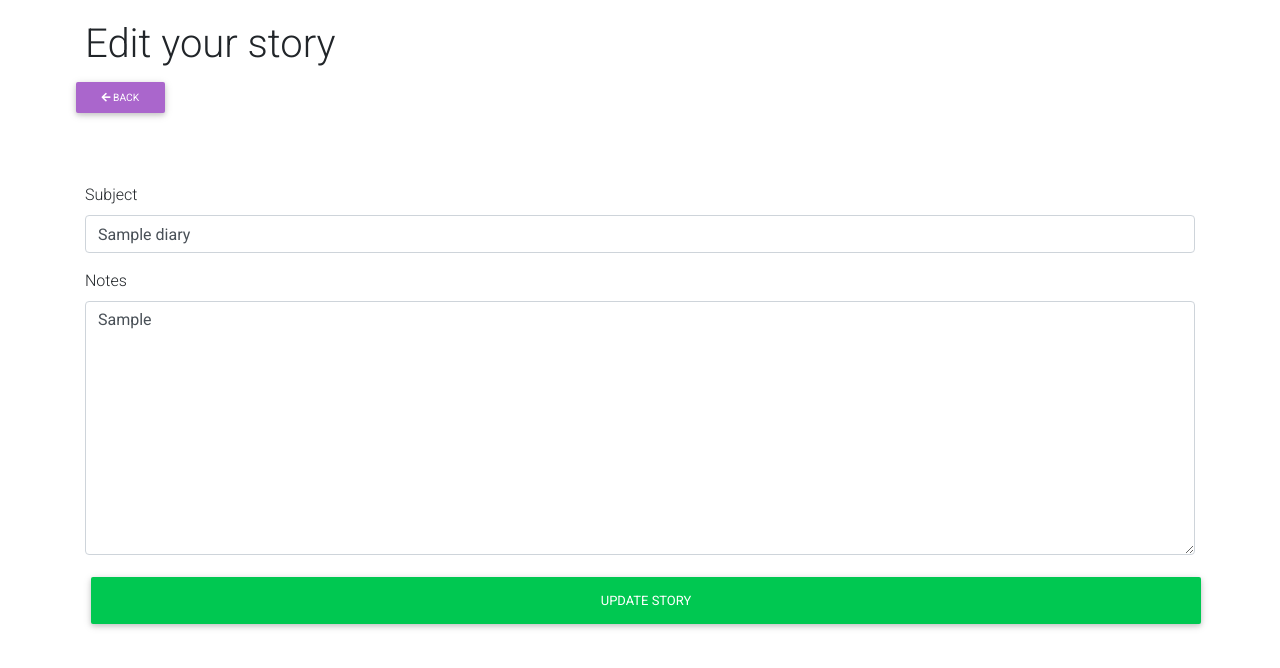
After one commit to joejoe123312/dailyDiary, a PHP site: page /updateDiaryProc.php?diaryId=1 in a window 1280 px wide. The commit adds this page. Shown: the top 668 px of the page. Run offline with PHP 8.4, Linux system fonts and the light colour scheme; tables that the repository leaves empty or names only in its code hold one stand-in row (values such as "Sample post"); some libraries are stand-ins or nearby versions.

Commit message:
ays na tol pa meryenda kana

```diff
--- a/addToDiary.php
+++ b/addToDiary.php
@@ -7,6 +7,7 @@
 <div class="row">
     <a href="dashboard.php"><button class="btn btn-secondary btn-sm"><i class="fas fa-arrow-left"></i>&nbsp;Back</button></a>
 </div>
+<br>
 <div class="form-group">
     <?php successNotif('diaryAdded', 'Story added to diary'); ?>
 </div>
--- a/addToDiaryProc.php
+++ b/addToDiaryProc.php
@@ -8,6 +8,7 @@ if (isset($_POST['submit'])) {
 
     //get the user id of the person who is currently loged in
     $userId = getUserId($_SESSION['credentialsId']);
+
 
     //insert into diary table
     $insert['user_id'] = $userId;
--- a/perfect_function.php
+++ b/perfect_function.php
@@ -30,6 +30,30 @@ function get_where($table_name, $id)
 	$sql = "SELECT * FROM $table_name where id=$id";
 	$result = $conn->query($sql);
 	return $result;
+}
+
+function getWhere($table, $column, $id)
+{
+	$conn = getConnection();
+	$sql = $sql = "SELECT * FROM $table where " . $column . "='" . $id . "'";
+	$result = mysqli_query($conn, $sql);
+
+	$array = array();
+
+
+	while ($row = mysqli_fetch_assoc($result)) {
+		$sqliArray['id'] = $row['id'];
+		$sqliArray['user_id'] = $row['user_id'];
+		$sqliArray['subject'] = $row['subject'];
+		$sqliArray['story'] = $row['story'];
+		$sqliArray['date'] = $row['date'];
+		$sqliArray['time'] = $row['time'];
+
+		array_push($array, $sqliArray);
+	}
+
+
+	return $array;
 }
 
 function get_where_custom($table_name, $column, $value)
@@ -314,7 +338,7 @@ function middleware()
 function getUserId($credentialsId)
 {
 	// $usersTable = get_where_custom('users', 'credentials_id', $credentialsId)->fetch_assoc();
-	$usersTable = get_where_custom('users', 'credentials_id', $credentialsId);
+	$usersTable = get_where_custom('users', 'credentials_id', $credentialsId)->fetch_assoc();
 
 	return $usersTable['id'];
 }
--- /dev/null
+++ b/updateDiaryProc.php
@@ -0,0 +1,46 @@
+<?php include "includes/header.php"; ?>
+<?php include "perfect_function.php" ?>
+
+<?php
+$diaryId = $_GET['diaryId'];
+
+$storyInfo = getWhere('diary', 'id', $diaryId);
+
+// when the submit button is pressed perform sql
+if (isset($_POST['submit'])) {
+    $update['subject'] = $_POST['subject'];
+    $update['story'] = $_POST['story'];
+
+    update($update, $diaryId, 'diary');
+
+    // set session to notify the user
+    $_SESSION['updated'] = 1;
+    header('location: dashboard.php');
+}
+?>
+
+<div style="margin-bottom:20px"></div>
+
+<h1>Edit your story</h1>
+<div class="row">
+    <a href="dashboard.php"><button class="btn btn-secondary btn-sm"><i class="fas fa-arrow-left"></i>&nbsp;Back</button></a>
+</div>
+<br>
+<div class="form-group">
+    <?php successNotif('diaryAdded', 'Story added to diary'); ?>
+</div>
+<br>
+<form action="" method="post">
+    <div class="form-group">
+        <label for="">Subject</label>
+        <input type="text" name="subject" value="<?= $storyInfo[0]['subject'] ?>" placeholder="What is your story all about?" id="" class="form-control">
+    </div>
+
+    <div class="form-group">
+        <label for="">Notes</label>
+        <textarea name="story" class="form-control" id="" cols="30" rows="10" placeholder="Enter your story here"><?= $storyInfo[0]['story'] ?></textarea>
+    </div>
+
+    <button class="btn btn-success col-md-12" type="submit" name="submit">Update Story</button>
+</form>
+<?php include "includes/footer.php"; ?>
```
Also changed, not shown: dashboard.php (+23 -11 lines), deleteDiaryProc.php (added, +12 -0 lines), viewStory.php (added, +22 -0 lines).
